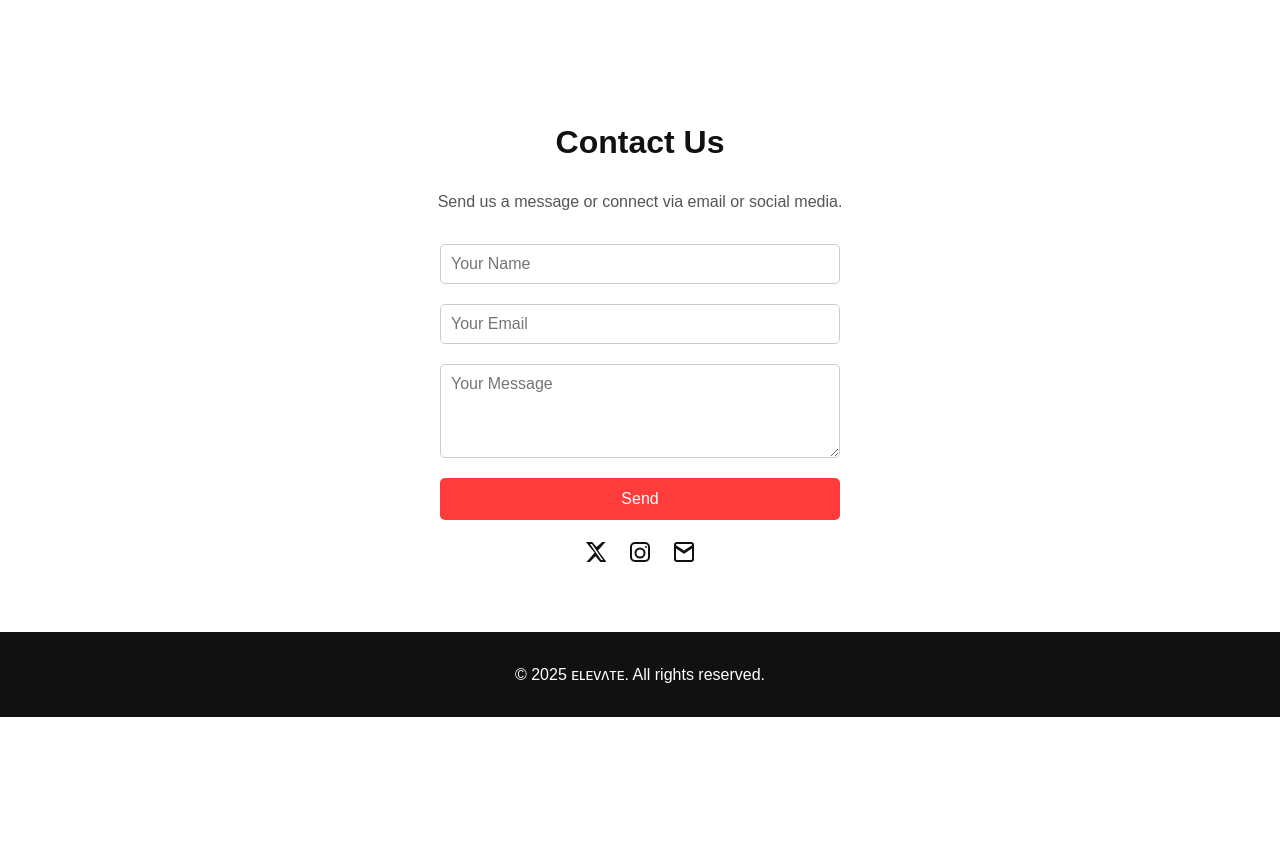
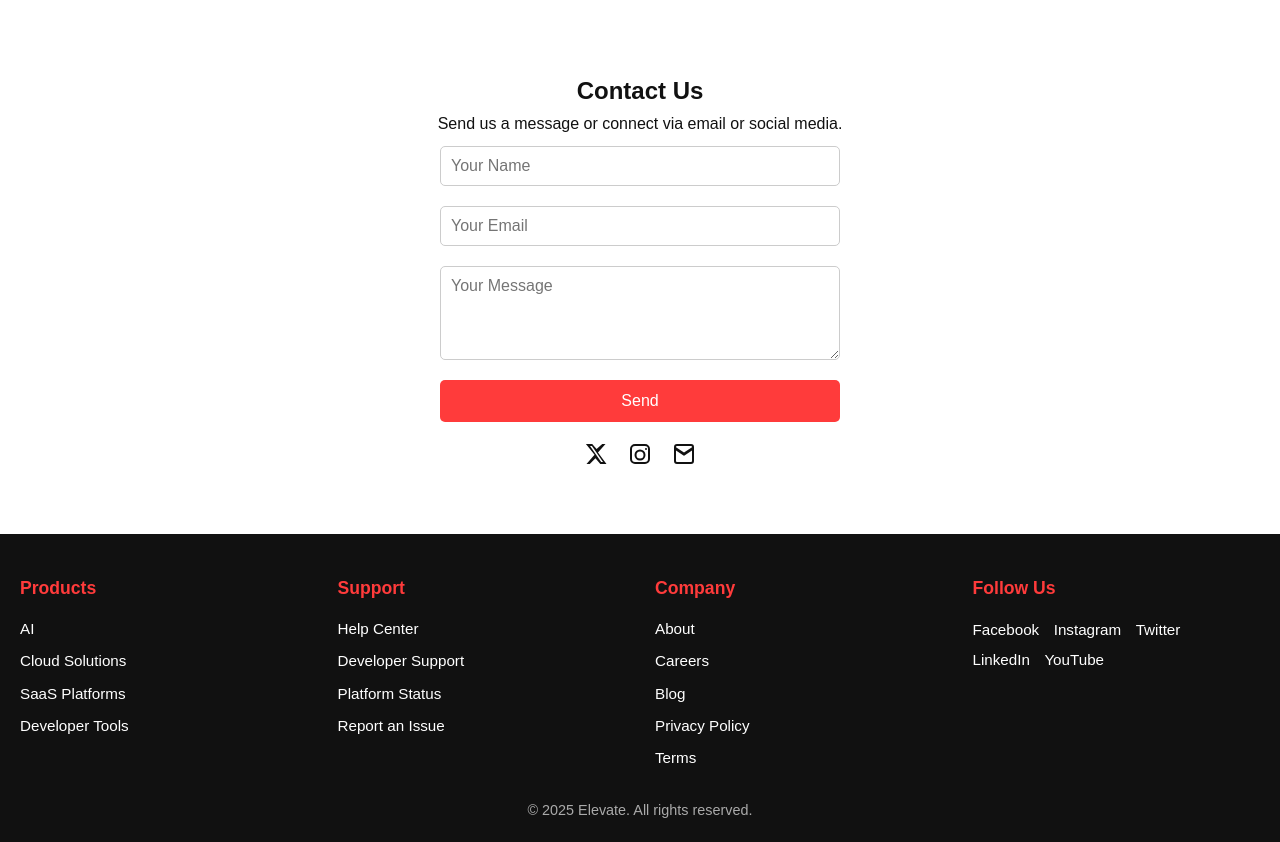
Before and after one commit to Naomer/elevate.github.io, a plain HTML site: page index.html in a window 1280 px wide. Shown: the part 676-1518 px from the top of the page. Before the commit the page ends 1393 px from the top, so only its background shows below. Drawn offline with Linux system fonts and the light colour scheme.

Commit message:
Update index.html

```diff
--- a/index.html
+++ b/index.html
@@ -25,69 +25,86 @@
     nav a:hover { color: #ff3b3b; }
 
     .menu-toggle {
-  display: none; /* hidden on desktop */
-  font-size: 1.8rem; /* slightly bigger for visibility */
-  cursor: pointer;
-  padding: 6px 10px; /* just a little space for tapping */
-  border: none; /* remove the dashed/fence border */
-  background: none; /* no background */
-  transition: color 0.3s;
-}
-
-.menu-toggle:hover {
-  color: #ff3b3b; /* subtle hover effect */
-}
+      display: none;
+      font-size: 1.8rem;
+      cursor: pointer;
+      border: none;
+      background: none;
+      transition: color 0.3s;
+    }
+    .menu-toggle:hover { color: #ff3b3b; }
 
     section { padding: 60px 20px; text-align: center; }
-    section h2 { font-size: 2rem; margin-bottom: 20px; color: #111; }
-    section p { max-width: 600px; margin: 0 auto 20px auto; color: #555; }
+    .center-section h2 { font-size: 2rem; margin-bottom: 20px; color: #111; }
+    .center-section p { max-width: 700px; margin: 0 auto; color: #555; font-size: 1.1rem; }
 
     .services { display: flex; justify-content: center; gap: 40px; flex-wrap: wrap; margin-top: 30px; }
-    .service {
-      background-color: #f8f8f8;
-      padding: 20px;
-      border-radius: 8px;
-      min-width: 180px;
-      flex: 1;
-      transition: transform 0.3s, box-shadow 0.3s;
-    }
+    .service { background-color: #f8f8f8; padding: 20px; border-radius: 8px; min-width: 180px; flex: 1; transition: transform 0.3s, box-shadow 0.3s; }
     .service:hover { transform: translateY(-5px); box-shadow: 0 5px 15px rgba(0,0,0,0.1); }
     .service h3 { margin-bottom: 10px; }
 
     form { display: flex; flex-direction: column; max-width: 400px; margin: 0 auto; }
     input, textarea { padding: 10px; margin: 10px 0; border: 1px solid #ccc; border-radius: 5px; font-size: 1rem; width: 100%; }
-    button {
-      padding: 12px;
-      background-color: #ff3b3b;
-      color: #fff;
-      border: none;
-      border-radius: 5px;
-      cursor: pointer;
-      font-size: 1rem;
-      margin-top: 10px;
-      width: 100%;
-      transition: background 0.3s;
-    }
+    button { padding: 12px; background-color: #ff3b3b; color: #fff; border: none; border-radius: 5px; cursor: pointer; font-size: 1rem; margin-top: 10px; width: 100%; transition: background 0.3s; }
     button:hover { background-color: #e03232; }
 
     .social-icons { display: flex; justify-content: center; gap: 20px; margin-top: 20px; }
     .social-icons a svg { width: 24px; height: 24px; fill: #111; transition: transform 0.3s, fill 0.3s; }
     .social-icons a:hover svg { transform: scale(1.2); fill: #ff3b3b; }
 
-    footer { background: #111; color: #fff; padding: 30px 20px; text-align: center; }
+    /* Footer styles */
+    footer {
+      background: #111;
+      color: #fff;
+      padding: 40px 20px 20px 20px;
+      font-family: Arial, sans-serif;
+    }
+    .footer-container {
+      display: flex;
+      flex-wrap: wrap;
+      justify-content: space-between;
+      gap: 30px;
+    }
+    .footer-column {
+      flex: 1;
+      min-width: 180px;
+    }
+    .footer-column h4 {
+      margin-bottom: 15px;
+      font-size: 1.1rem;
+      color: #ff3b3b;
+    }
+    .footer-column a {
+      display: block;
+      color: #fff;
+      text-decoration: none;
+      margin-bottom: 8px;
+      font-size: 0.95rem;
+      transition: color 0.3s;
+    }
+    .footer-column a:hover { color: #ff3b3b; }
+    .footer-social a {
+      display: inline-block;
+      margin-right: 10px;
+      margin-bottom: 5px;
+    }
+    .footer-bottom { text-align: center; margin-top: 20px; font-size: 0.9rem; color: #aaa; }
 
-    /* Responsive */
     @media (max-width: 768px) {
       nav { display: none; flex-direction: column; position: absolute; top: 70px; left: 0; width: 100%; background: #fff; border-top: 1px solid #eee; padding: 10px 0; }
       nav.show { display: flex; }
       nav a { padding: 10px 20px; width: 100%; border-bottom: 1px solid #eee; }
       .menu-toggle { display: block; }
+      .footer-container { flex-direction: column; gap: 20px; }
+      .footer-column { min-width: 100%; }
     }
     @media (max-width: 480px) {
       header h1 { font-size: 1.5rem; }
+      .center-section h2 { font-size: 1.5rem; }
+      .center-section p { font-size: 0.95rem; }
+      .services { flex-direction: column; gap: 15px; }
       section h2 { font-size: 1.5rem; }
-      section p { font-size: 0.9rem; }
-      .services { flex-direction: column; gap: 15px; }
+      section p { font-size: 0.95rem; }
       .social-icons { gap: 15px; }
     }
   </style>
@@ -109,7 +126,7 @@
 </header>
 
 <section id="about" class="center-section">
-  <h2>Welcome To Elevate</h2>
+  <h2>About Elevate</h2>
   <p>Elevate is a space dedicated to innovation and the future of technology, where SaaS, Cloud Solutions, and AI-powered Platforms converge to create smarter, scalable solutions for the modern world.</p>
 </section>
 
@@ -132,10 +149,10 @@
     <button type="submit">Send</button>
   </form>
   <div class="social-icons">
-    <a href="https://x.com/e1levate" target="_blank" aria-label="X" rel="noopener">
+    <a href="https://x.com/e1levate" target="_blank" aria-label="X">
       <svg viewBox="0 0 24 24"><path d="M18.244 2H21.5l-7.52 8.58L22.5 22h-6.2l-4.86-5.64L5.8 22H2.5l8.04-9.17L1.9 2h6.3l4.39 5.02L18.24 2Zm-1.09 18h1.86L7.93 4h-1.9l11.11 16Z"/></svg>
     </a>
-    <a href="https://instagram.com/e1levate" target="_blank" aria-label="Instagram" rel="noopener">
+    <a href="https://instagram.com/e1levate" target="_blank" aria-label="Instagram">
       <svg viewBox="0 0 24 24"><path d="M7 2h10a5 5 0 0 1 5 5v10a5 5 0 0 1-5 5H7a5 5 0 0 1-5-5V7a5 5 0 0 1 5-5Zm0 2a3 3 0 0 0-3 3v10a3 3 0 0 0 3 3h10a3 3 0 0 0 3-3V7a3 3 0 0 0-3-3H7Zm5 3.5A5.5 5.5 0 1 1 6.5 13 5.5 5.5 0 0 1 12 7.5Zm0 2A3.5 3.5 0 1 0 15.5 13 3.5 3.5 0 0 0 12 9.5ZM18 6a1 1 0 1 1-1 1 1 1 0 0 1 1-1Z"/></svg>
     </a>
     <a href="mailto:elevate@creative-codes.sa" aria-label="Email">
@@ -145,7 +162,43 @@
 </section>
 
 <footer>
-  <p>© 2025 ᴇʟᴇᴠʌᴛᴇ. All rights reserved.</p>
+  <div class="footer-container">
+    <div class="footer-column">
+      <h4>Products</h4>
+      <a href="#">AI</a>
+      <a href="#">Cloud Solutions</a>
+      <a href="#">SaaS Platforms</a>
+      <a href="#">Developer Tools</a>
+    </div>
+    <div class="footer-column">
+      <h4>Support</h4>
+      <a href="#">Help Center</a>
+      <a href="#">Developer Support</a>
+      <a href="#">Platform Status</a>
+      <a href="#">Report an Issue</a>
+    </div>
+    <div class="footer-column">
+      <h4>Company</h4>
+      <a href="#">About</a>
+      <a href="#">Careers</a>
+      <a href="#">Blog</a>
+      <a href="#">Privacy Policy</a>
+      <a href="#">Terms</a>
+    </div>
+    <div class="footer-column social-column">
+      <h4>Follow Us</h4>
+      <div class="footer-social">
+        <a href="https://facebook.com" target="_blank" aria-label="Facebook">Facebook</a>
+        <a href="https://instagram.com" target="_blank" aria-label="Instagram">Instagram</a>
+        <a href="https://twitter.com" target="_blank" aria-label="Twitter">Twitter</a>
+        <a href="https://linkedin.com" target="_blank" aria-label="LinkedIn">LinkedIn</a>
+        <a href="https://youtube.com" target="_blank" aria-label="YouTube">YouTube</a>
+      </div>
+    </div>
+  </div>
+  <div class="footer-bottom">
+    <p>© 2025 Elevate. All rights reserved.</p>
+  </div>
 </footer>
 
 <script>
```
